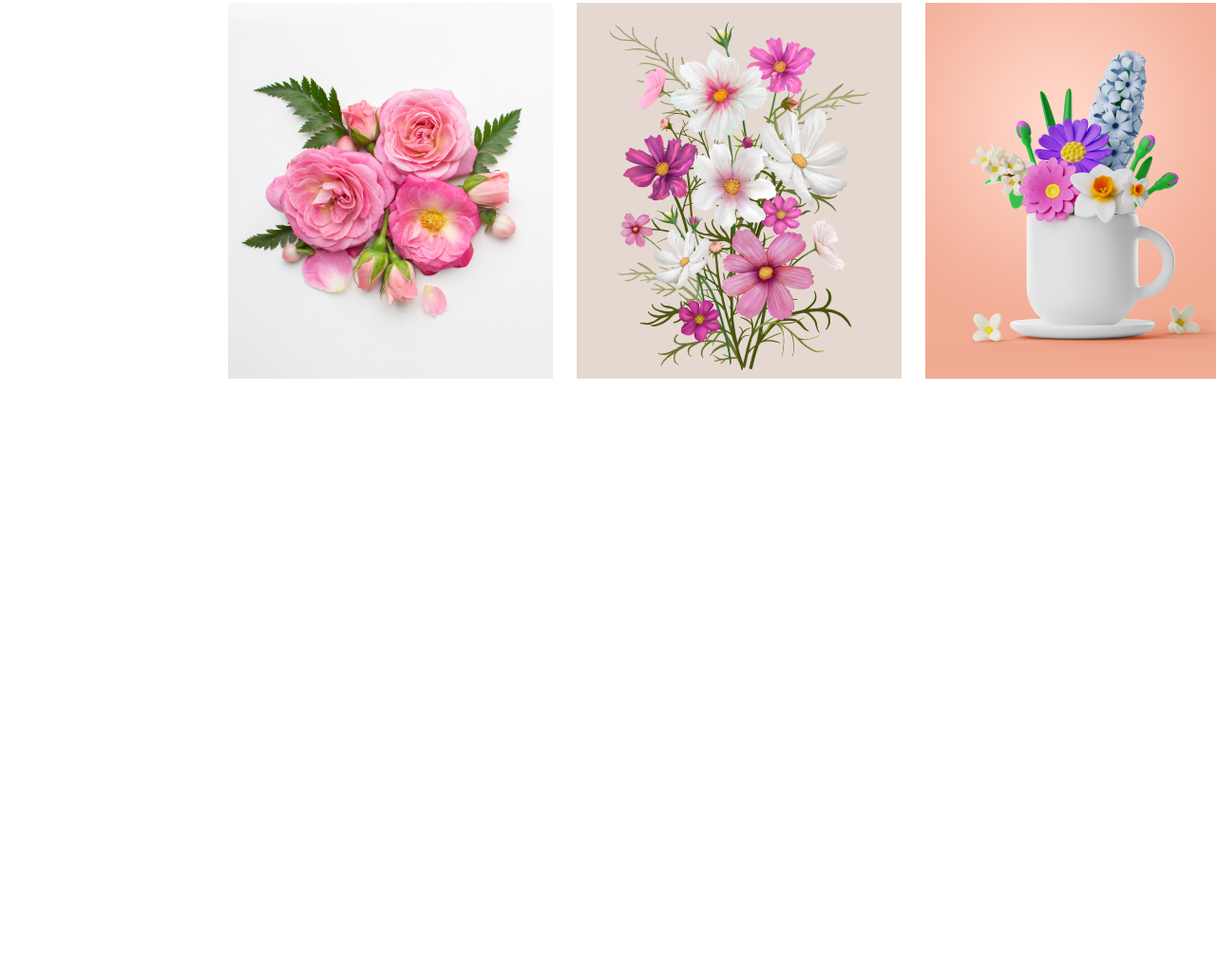
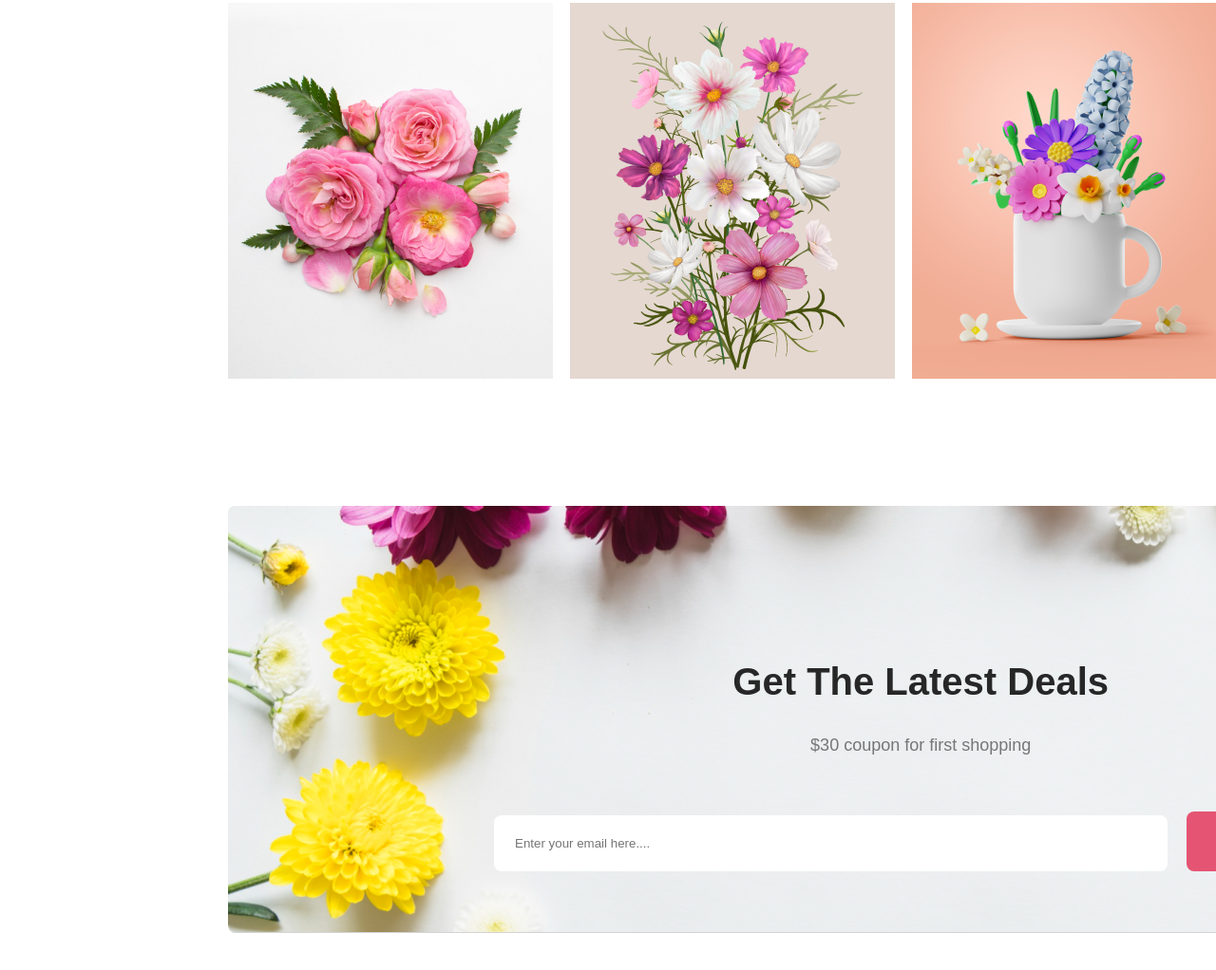
Before and after one commit to Sayedul3731/my-first-assignment-website, a plain HTML site: page index.html in a window 1280 px wide. Shown: the part 3139-4161 px from the top of the page at 95% size. Before the commit the page ends 3542 px from the top, so only its background shows below. Drawn offline with Linux system fonts and the light colour scheme.

Commit message:
added latest deals section design

```diff
--- a/index.html
+++ b/index.html
@@ -100,6 +100,19 @@
                 </div>
             </div>
         </section>
+        <!-- Latest Deals Section Starts Here  -->
+        <section class="latest-deal-containers">
+            <div class="deal-containers">
+                <div class="latest-deal-content">
+                    <h2 class="latest-deal-title">Get The Latest Deals</h2>
+                        <p class="latest-deal-desc">$30 coupon for first shopping</p>
+                    </div>
+                    <div class="latest-deal-button">
+                        <input class="btn-email" type="email" placeholder="Enter your email here....">
+                        <button class="btn-primary">Subscribe</button>
+                    </div>
+            </div>
+        </section>
     </main>
 </body>
 </html>
--- a/styles.css/style.css
+++ b/styles.css/style.css
@@ -44,7 +44,7 @@ body{
 }
 /* Featured Styles Starts Here  */
 .featured-containers{
-    width: 75%;
+    width: 70%;
     margin: 170px 240px 125px 240px;
 }
 .featured-content{
@@ -112,6 +112,7 @@ body{
 }
 /* Optional Styles Starts Here  */
 .optional-containers{
+    width: 75%;
     height: 320px;
     display: flex;
     justify-content: space-around;
@@ -158,6 +159,11 @@ body{
     color: rgba(39, 39, 39, 0.60);
 }
 /* instagram styles starts here  */
+.instagram-containers{
+    width: 65%;
+    margin-left: 240px;
+    margin-right: 240px;
+}
 .instagram-content{
     text-align: center;
 }
@@ -173,10 +179,51 @@ body{
     color: rgba(39, 39, 39, 0.60);
 }
 .instagram-images-box{
+    width: 60%;
     display: flex;
     justify-content: baseline;
     align-items: center;
-    gap: 25px;
-    margin-left: 240px;
+    gap: 22px;
     margin-top: 50px;
 }
+.instagram-img-box1, .instagram-img-box2, .instagram-img-box3, .instagram-img-box4{
+    width: 338px;
+}
+/* latest deal styles starts here */
+.latest-deal-containers{
+    width: 1420px;
+    height: 450px;
+    border-radius: 8px;
+    border-radius: 8px;
+    background: url("/image/Rectangle\ 9.png"), lightgray 0px -203.444px / 100% 213.755%;
+    background-repeat: no-repeat;
+    margin: 130px 240px 130px 240px;
+    text-align: center;
+    position: relative;
+}
+.deal-containers{
+    margin-top: 130px;
+    position: absolute;
+    margin-left: 280px;
+}
+.latest-deal-content{
+    text-align: center;
+
+}
+.latest-deal-title{
+    font-size: 40px;
+    font-weight: 800px;
+    color: #272727;
+}
+.latest-deal-desc{
+    font-size: 18px;
+    font-weight: 400px;
+    color: rgba(39, 39, 39, 0.60);
+}
+.btn-email{
+    border: 0px;
+    border-radius: 8px;
+    padding: 22px 510px 22px 22px;
+    margin-top: 45px;
+    margin-right: 16px;
+}
```
Also changed, not shown: image/Rectangle 9.png (added).
